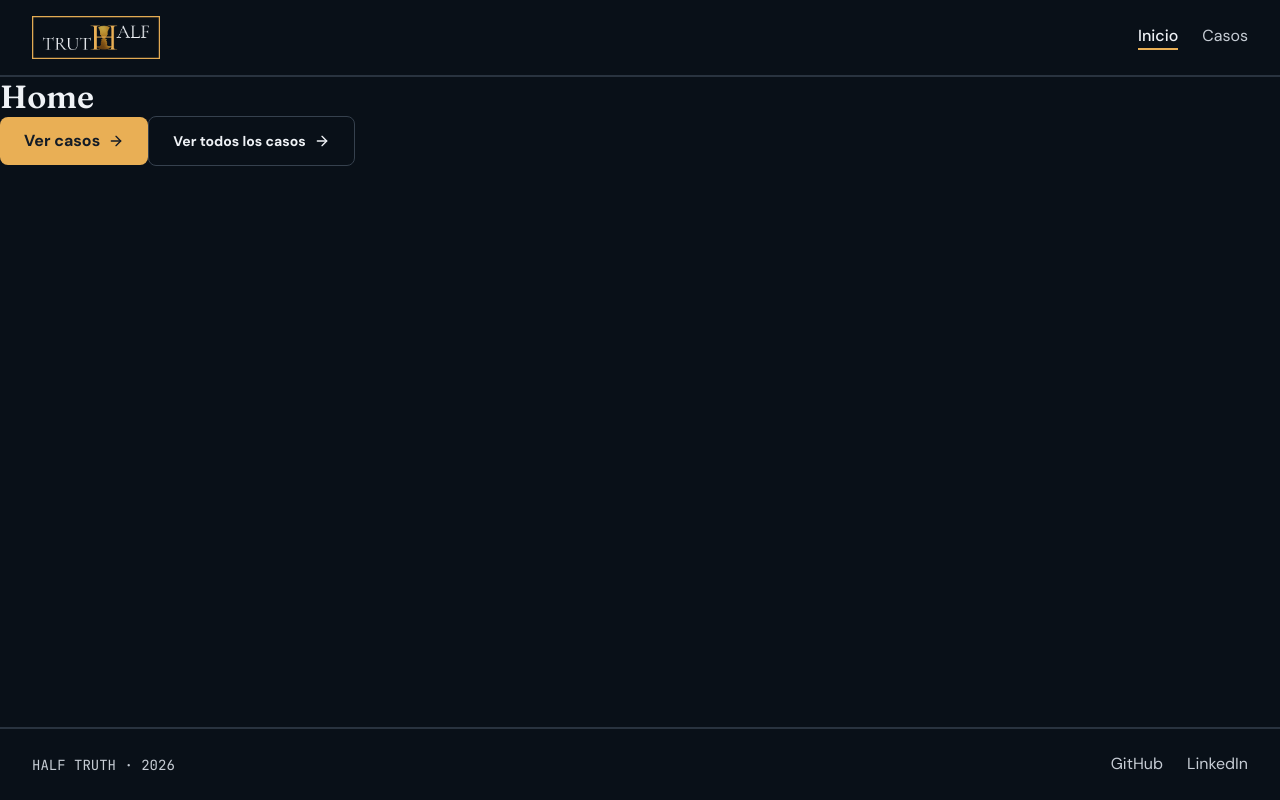
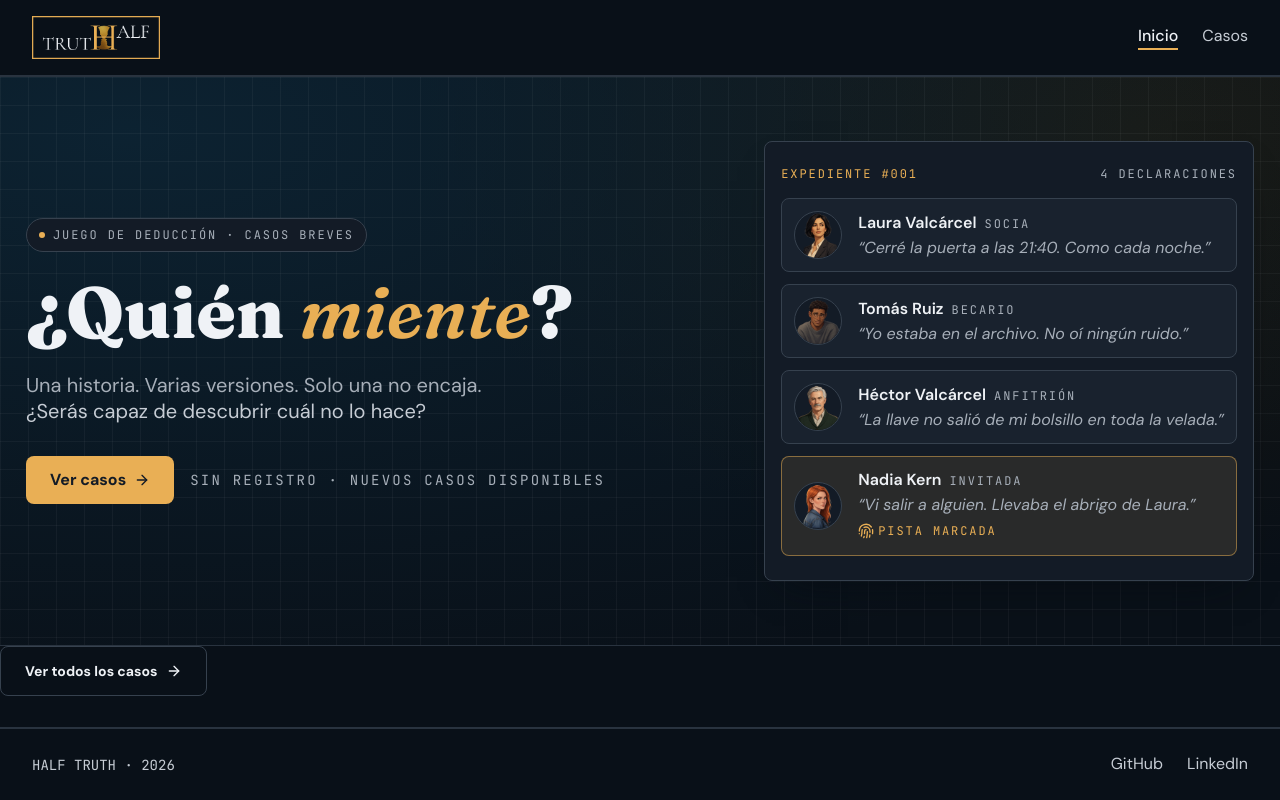
Before and after one commit to CrisOnWeb/Half-Truth, a React (Vite) app: page /#/ in a window 1280 px wide. Built offline with nearby package versions, Linux system fonts and the light colour scheme.

Commit message:
Add the hero to the HomePage. Fix the issue with the header’s opacity. Fix the styles of the Button component. Fix the background styles in utilities. Delete ‘icons/’ due to the switch to Lucide.

```diff
--- a/src/components/Button/Button.scss
+++ b/src/components/Button/Button.scss
@@ -1,5 +1,6 @@
 .button {
   display: inline-flex;
+  justify-content: center;
   align-items: center;
   gap: var(--space-sm);
   padding-block: var(--space-lg);
--- a/src/components/Button/Button.tsx
+++ b/src/components/Button/Button.tsx
@@ -1,6 +1,6 @@
 import './Button.scss';
 import { Link } from 'react-router-dom';
-import ArrowRight from '../icons/ArrowRight';
+import { ArrowRight } from 'lucide-react';
 
 type ButtonProps = {
   children: React.ReactNode;
--- a/src/components/Header/Header.scss
+++ b/src/components/Header/Header.scss
@@ -2,6 +2,7 @@
   position: sticky;
   top: 0;
   z-index: 100;
+  background-color: var(--color-background);
 
   padding-inline: var(--space-xl);
   padding-block: var(--space-lg);
--- a/src/components/icons/ArrowRight.tsx
+++ /dev/null
@@ -1,16 +0,0 @@
-const ArrowRight = () => (
-  <svg
-    viewBox="0 0 24 24"
-    fill="none"
-    stroke="currentColor"
-    strokeWidth="2"
-    strokeLinecap="round"
-    strokeLinejoin="round"
-    aria-hidden="true"
-  >
-    <path d="M5 12h14" />
-    <path d="m12 5 7 7-7 7" />
-  </svg>
-);
-
-export default ArrowRight;
--- a/src/pages/HomePage/HomePage.scss
+++ b/src/pages/HomePage/HomePage.scss
@@ -0,0 +1,122 @@
+.hero {
+  padding-block: var(--space-section);
+  padding-inline: var(--space-xl);
+  border-bottom: 1px solid var(--color-border);
+
+  &__inner {
+    @media (width > 1024px) {
+      display: grid;
+      grid-template-columns: 1fr auto;
+      justify-content: space-between;
+      align-items: center;
+      gap: var(--space-section);
+    }
+  }
+
+  &__title {
+    margin-block: var(--space-lg);
+    font-family: var(--font-display);
+    font-weight: 800;
+    font-size: var(--font-size-xxxl);
+
+    @media (width > 768px) {
+      font-size: var(--font-size-4xl);
+    }
+
+    &--highlight {
+      font-style: italic;
+      font-weight: 600;
+      color: var(--color-primary);
+    }
+  }
+
+  &__description {
+    margin-bottom: var(--font-size-xxl);
+    color: var(--color-text-muted);
+    max-width: 500px;
+
+    @media (width > 768px) {
+      font-size: var(--font-size-lg);
+    }
+
+    &--highlight {
+      color: var(--color-text-secondary);
+    }
+  }
+
+  &__actions {
+    display: flex;
+    flex-direction: column;
+    align-items: center;
+    gap: var(--space-lg);
+
+    @media (width > 768px) {
+      flex-direction: row;
+    }
+  }
+
+  &__button {
+    width: 100%;
+
+    @media (width > 768px) {
+      width: auto;
+    }
+  }
+
+  &__meta {
+    font-family: var(--font-mono);
+    font-size: var(--font-size-xs);
+    text-transform: uppercase;
+    letter-spacing: 0.16em;
+    color: var(--color-text-muted);
+
+    @media (width > 768px) {
+      font-size: var(--font-size-sm);
+    }
+  }
+
+  &__card {
+    width: 100%;
+    max-width: 500px;
+    margin-inline: auto;
+    margin-top: var(--space-xxxl);
+    padding-inline: var(--space-lg);
+    padding-block: var(--space-xl);
+    border: 1px solid var(--color-border-strong);
+    border-radius: var(--radius-md);
+    background-color: var(--color-surface);
+    box-shadow: var(--shadow-card);
+
+    @media (width > 1024px) {
+      margin-top: 0;
+    }
+
+    &-header {
+      display: flex;
+      justify-content: space-between;
+      padding-bottom: var(--space-lg);
+    }
+
+    &-id {
+      font-family: var(--font-mono);
+      font-size: var(--font-size-xs);
+      color: var(--color-primary);
+      text-transform: uppercase;
+      letter-spacing: 0.16em;
+    }
+
+    &-count {
+      font-family: var(--font-mono);
+      font-size: var(--font-size-xs);
+      color: var(--color-text-muted);
+      text-transform: uppercase;
+      letter-spacing: 0.16em;
+    }
+
+    &-statements {
+      display: flex;
+      flex-direction: column;
+      gap: var(--space-md);
+    }
+  }
+}
--- a/src/pages/HomePage/HomePage.tsx
+++ b/src/pages/HomePage/HomePage.tsx
@@ -1,13 +1,97 @@
 import './HomePage.scss';
+import { cast } from '../../data/cast';
+import type { Character } from '../../data/types';
+import Eyebrow from '../../components/Eyebrow/Eyebrow';
 import Button from '../../components/Button/Button';
+import StatementPreview from '../../components/StatementPreview/StatementPreview';
+
+type FeaturedStatement = {
+  character: Character;
+  role: string;
+  statement: string;
+  clue: boolean;
+};
 
 const HomePage = () => {
+  const featuredCharacters = cast.filter((character) =>
+    ['c01', 'c02', 'c03', 'c04'].includes(character.id)
+  );
+
+  const featuredStatements: FeaturedStatement[] = [
+    {
+      character: featuredCharacters[0],
+      role: 'socia',
+      statement: 'Cerré la puerta a las 21:40. Como cada noche.',
+      clue: false,
+    },
+    {
+      character: featuredCharacters[1],
+      role: 'becario',
+      statement: 'Yo estaba en el archivo. No oí ningún ruido.',
+      clue: false,
+    },
+    {
+      character: featuredCharacters[2],
+      role: 'anfitrión',
+      statement: 'La llave no salió de mi bolsillo en toda la velada.',
+      clue: false,
+    },
+    {
+      character: featuredCharacters[3],
+      role: 'invitada',
+      statement: 'Vi salir a alguien. Llevaba el abrigo de Laura.',
+      clue: true,
+    },
+  ];
+
   return (
     <>
-      <h1>Home</h1>
-      <Button to="/cases" variant="primary">
-        Ver casos
-      </Button>
+      <section className="hero u-background u-night-canvas u-dossier-grid">
+        <div className="hero__inner central-column">
+          <div className="hero__content">
+            <Eyebrow
+              text="Juego de deducción
+      · Casos breves"
+            />
+            <h1 className="hero__title">
+              ¿Quién <span className="hero__title--highlight">miente</span>?
+            </h1>
+            <p className="hero__description">
+              Una historia. Varias versiones. Solo una no encaja.{' '}
+              <span className="hero__description--highlight">
+                ¿Serás capaz de descubrir cuál no lo hace?
+              </span>
+            </p>
+            <div className="hero__actions">
+              <Button to="/cases" variant="primary" className="hero__button">
+                Ver casos
+              </Button>
+              <p className="hero__meta">
+                sin registro · nuevos casos disponibles{' '}
+              </p>
+            </div>
+          </div>
+
+          <div className="hero__card">
+            <div className="hero__card-header">
+              <p className="hero__card-id">Expediente #001</p>
+              <p className="hero__card-count">4 declaraciones</p>
+            </div>
+
+            <div className="hero__card-statements">
+              {featuredStatements.map((statement) => (
+                <StatementPreview
+                  key={statement.character.id}
+                  character={statement.character}
+                  role={statement.role}
+                  statement={statement.statement}
+                  clue={statement.clue}
+                />
+              ))}
+            </div>
+          </div>
+        </div>
+      </section>
 
       <Button to="/cases" variant="secondary">
         Ver todos los casos
--- a/src/styles/utilities/_utilities.scss
+++ b/src/styles/utilities/_utilities.scss
@@ -10,6 +10,8 @@
 
   background-size:
     28px 28px,
+    28px 28px,
+    auto,
     auto;
 }
 
@@ -17,12 +19,12 @@
 .u-night-canvas {
   --background-gradient:
     radial-gradient(
-      120% 80% at 20% 0%,
+      160% 160% at 10% 10%,
       rgba(14, 44, 63, 0.65) 0%,
-      transparent 60%
+      transparent 65%
     ),
     radial-gradient(
-      90% 60% at 90% 10%,
+      90% 120% at 90% 10%,
       rgba(67, 47, 7, 0.3) 0%,
       transparent 65%
     );
```
